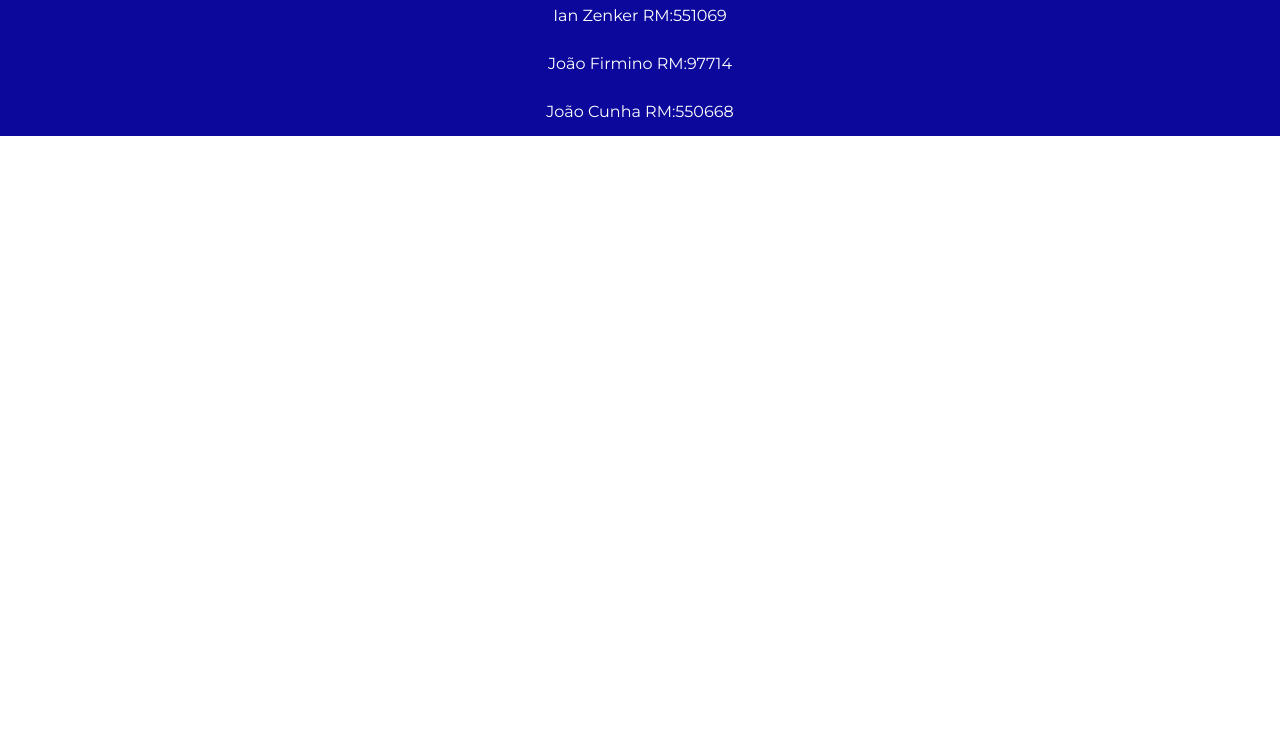
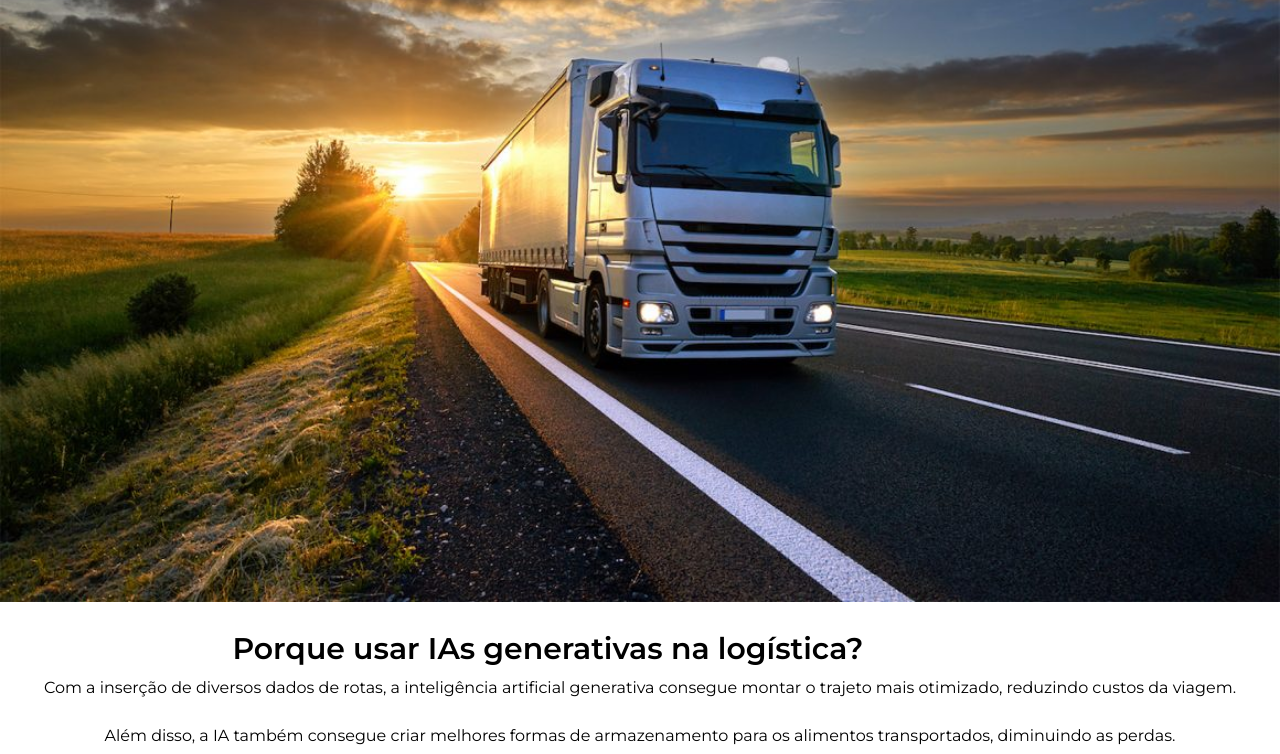
Before and after one commit to Joao-Victor-Leite-Firmino/Global-Solution-Responsive-Web-Development, a plain HTML site: page index.html in a window 1280 px wide. Shown: the part 982-1736 px from the top of the page. Before the commit the page ends 1118 px from the top, so only its background shows below. Drawn offline with Linux system fonts and the light colour scheme.

Commit message:
Página home finalizada

```diff
--- a/estilos/styles.css
+++ b/estilos/styles.css
@@ -115,6 +115,36 @@ background-color: white;
     margin-left: 5em;
 }
 
+.conteudo {
+    display: flex;
+    flex-direction: column;
+    text-align: center;
+}
+
+.subtitulo__conteudo {
+    padding-top: 1 em;
+    font-family: 'Montserrat', sans-serif;
+    font-weight: bold;
+    font-size: 1.87em;
+    width: 80%;
+    padding-left: 1.2em;
+
+}
+
+.imagem  {
+    width: 100%;
+    padding: 1em 0 2em 0;
+}
+
+.imagem__solucao {
+    width: 60%;
+    padding: 2em 0 2em 5em;
+}
+
+.negrito {
+    font-weight: bold;
+}
+
 .rodape {
     background-color: #0B089B;
     text-align: center;
--- a/index.html
+++ b/index.html
@@ -37,7 +37,13 @@
         </p>
         <p class="paragrafo">Entre em contato conosco!</p>
         <a href="contato.html" class="botao__home">Entrar em contato!</a>
-   </section>
+        </section>
+       <section class="conteudo">
+            <img class="imagem" src="assets/estrada.jpg" alt="Foto de um caminhão na estrada">
+            <h2 class="subtitulo__conteudo">Porque usar IAs generativas na logística?</h2>
+            <p class="paragrafo">Com a inserção de diversos dados de rotas, a inteligência artificial generativa consegue montar o trajeto mais otimizado, reduzindo custos da viagem.</p>
+            <p class="paragrafo">Além disso, a IA também consegue criar melhores formas de armazenamento para os alimentos transportados, diminuindo as perdas.</p>
+       </section>
    <footer class="rodape">
     <a href="index.html"><img class="logo" src="assets/New Ways negativo.png" alt="Logo New Ways negativo"></a>
     <h2 class="titulo__rodape">Integrantes</h2>
```
Also changed, not shown: assets/estrada.jpg (added).
